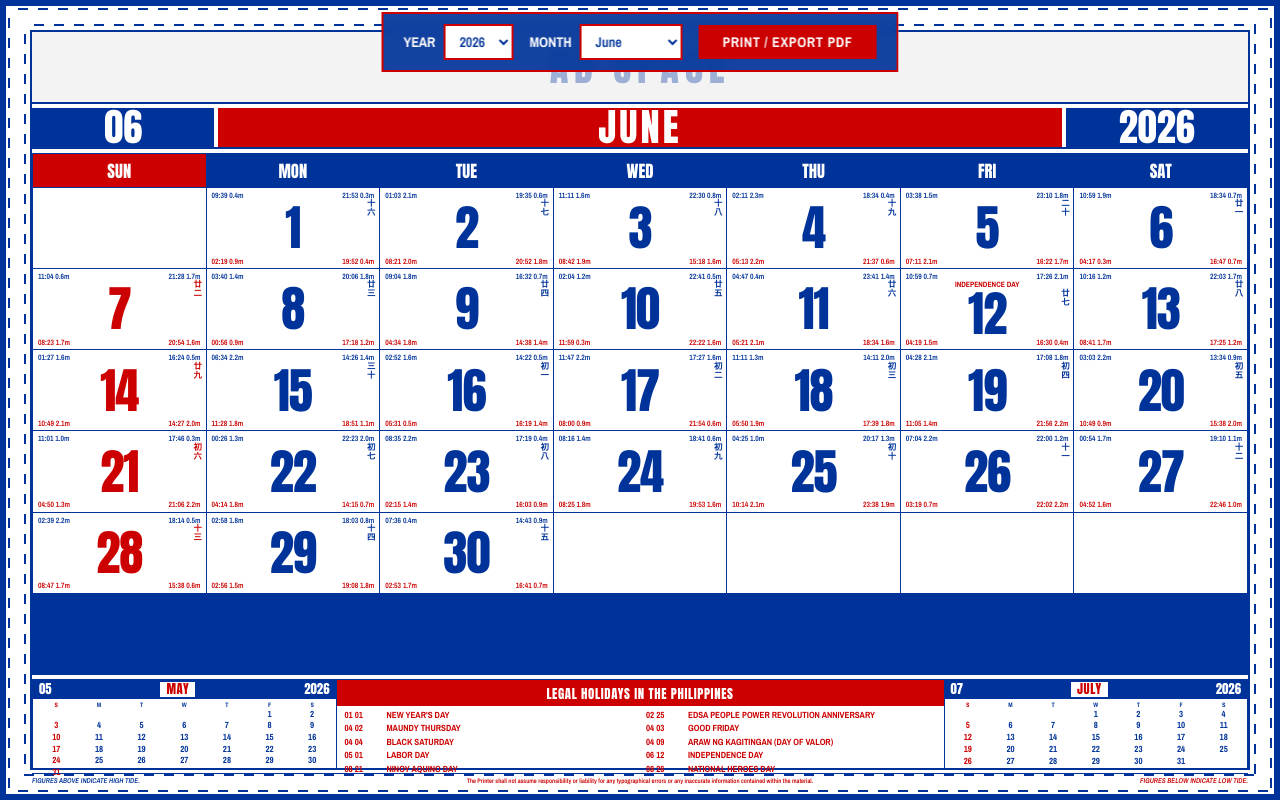
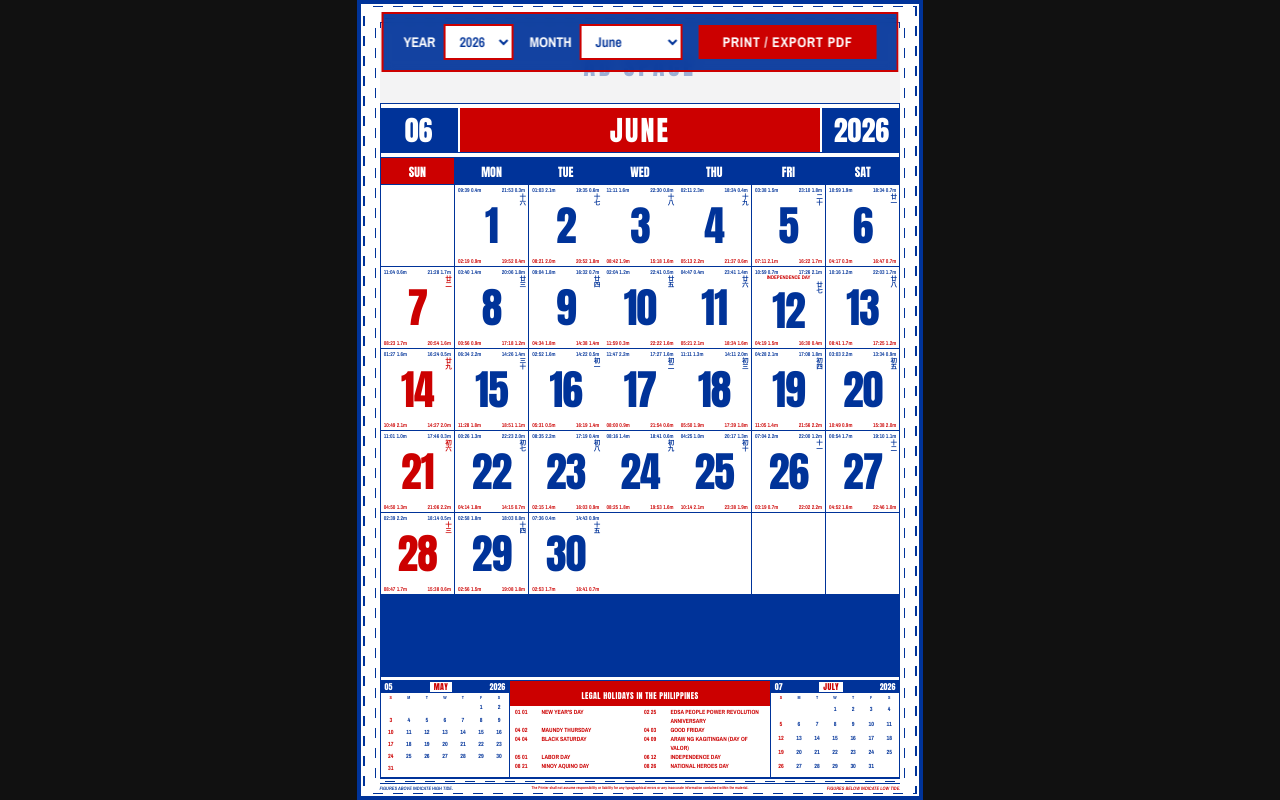
Before and after one commit to jstnphlp/calendar-generator, a React (Vite) app: page / in a window 1280 px wide. Built offline with nearby package versions, Linux system fonts and the light colour scheme.

Commit message:
feat: add CSS styles for calendar layout and print formatting

```diff
--- a/src/index.css
+++ b/src/index.css
@@ -12,14 +12,6 @@
   --font-display: "Anton", sans-serif;
   --font-body: "Archivo Narrow", sans-serif;
   --print-pad: 12mm;
-  --frame-inset: 2.5%;
-  --content-pad-top: 2.5%;
-  --content-pad-bottom: 1%;
-  --ad-h: 9.5%;
-  --banner-h: 5.5%;
-  --footer-h: 12%;
-  --disclaimer-h: 2.5%;
-  --gap: 0.5%;
 }
 
 * {
@@ -29,36 +21,41 @@
 }
 
 html, body {
-  width: 100%;
-  height: 100%;
+  width: 100vw;
+  height: 100vh;
   margin: 0;
   padding: 0;
   overflow: hidden;
+  display: flex;
+  align-items: center;
+  justify-content: center;
 }
 
 body {
   font-family: var(--font-body);
   color: #1a1c1c;
-  background: var(--surface);
+  background: #111111;
 }
 
-/* ── App Wrapper: fills viewport, no constraints ── */
+/* ── App Wrapper ── */
 .app {
   width: 100vw;
   height: 100vh;
   margin: 0;
   padding: 0;
+  display: flex;
+  align-items: center;
+  justify-content: center;
   position: relative;
-  overflow: hidden;
 }
 
-/* ── Control Panel: floating overlay ── */
+/* ── Control Panel: fixed overlay ── */
 .control-panel {
-  position: absolute;
+  position: fixed;
   top: 12px;
   left: 50%;
   transform: translateX(-50%);
-  z-index: 100;
+  z-index: 1000;
   display: flex;
   align-items: center;
   gap: 16px;
@@ -112,12 +109,11 @@ body {
   background: #a30000;
 }
 
-/* ── Calendar Preview: fills entire viewport ── */
+/* ── Calendar Preview: proportional A4 wrapper ── */
 .calendar-preview {
-  width: 100vw;
   height: 100vh;
-  margin: 0;
-  padding: 0;
+  aspect-ratio: 210 / 297;
+  overflow: hidden;
 }
 
 .calendar-page {
@@ -128,24 +124,24 @@ body {
   overflow: hidden;
 }
 
-/* ── Meander Border Frame ── */
+/* ── Meander Border Frame (scales with vh) ── */
 .border-outer {
   position: absolute;
   inset: 0;
-  border: 6px solid var(--secondary);
+  border: 0.55vh solid var(--secondary);
   pointer-events: none;
   z-index: 10;
 }
 .border-inner-white {
   position: absolute;
-  inset: 6px;
-  border: 2px solid var(--surface);
+  inset: 0.55vh;
+  border: 0.19vh solid var(--surface);
   pointer-events: none;
   z-index: 10;
 }
 .meander-1 {
   position: absolute;
-  inset: 8px;
+  inset: 0.74vh;
   pointer-events: none;
   z-index: 0;
   background-image: repeating-linear-gradient(
@@ -168,14 +164,14 @@ body {
 }
 .meander-1-fill {
   position: absolute;
-  inset: 10px;
+  inset: 0.93vh;
   background: var(--surface);
   pointer-events: none;
   z-index: 0;
 }
 .meander-2 {
   position: absolute;
-  inset: 24px;
+  inset: 2.2vh;
   pointer-events: none;
   z-index: 0;
   background-image: repeating-linear-gradient(
@@ -198,15 +194,15 @@ body {
 }
 .meander-2-fill {
   position: absolute;
-  inset: 26px;
+  inset: 2.4vh;
   background: var(--surface);
   pointer-events: none;
   z-index: 0;
 }
 .border-inner {
   position: absolute;
-  inset: 30px;
-  border: 2px solid var(--secondary);
+  inset: 2.8vh;
+  border: 0.19vh solid var(--secondary);
   pointer-events: none;
   z-index: 10;
 }
@@ -215,18 +211,18 @@ body {
 .calendar-content {
   position: relative;
   z-index: 20;
-  padding: var(--content-pad-top) var(--frame-inset) var(--content-pad-bottom);
+  padding: 3.5vh 2.8vh 1vh;
   display: flex;
   flex-direction: column;
   height: 100%;
-  gap: var(--gap);
+  gap: 0.4vh;
 }
 
 /* ── Ad Space ── */
 .ad-space {
   width: 100%;
-  height: var(--ad-h);
-  border-bottom: 2px solid var(--secondary);
+  height: 10%;
+  border-bottom: 0.19vh solid var(--secondary);
   display: flex;
   align-items: center;
   justify-content: center;
@@ -236,7 +232,7 @@ body {
 
 .ad-space span {
   font-family: var(--font-display);
-  font-size: 3vw;
+  font-size: clamp(12px, 3vh, 48px);
   color: var(--secondary);
   opacity: 0.35;
   text-transform: uppercase;
@@ -248,8 +244,8 @@ body {
   display: flex;
   align-items: stretch;
   width: 100%;
-  border-bottom: 2px solid var(--secondary);
-  height: var(--banner-h);
+  border-bottom: 0.19vh solid var(--secondary);
+  height: 6%;
   flex-shrink: 0;
 }
 
@@ -263,7 +259,7 @@ body {
 
 .month-banner-num span {
   font-family: var(--font-display);
-  font-size: 3vw;
+  font-size: clamp(14px, 3.5vh, 56px);
   font-weight: 400;
   color: var(--on-primary);
 }
@@ -274,12 +270,12 @@ body {
   display: flex;
   align-items: center;
   justify-content: center;
-  margin: 0 4px;
+  margin: 0 0.3vh;
 }
 
 .month-banner-name span {
   font-family: var(--font-display);
-  font-size: 3vw;
+  font-size: clamp(14px, 3.5vh, 56px);
   font-weight: 400;
   color: var(--on-primary);
   text-transform: uppercase;
@@ -296,7 +292,7 @@ body {
 
 .month-banner-year span {
   font-family: var(--font-display);
-  font-size: 3vw;
+  font-size: clamp(14px, 3.5vh, 56px);
   font-weight: 400;
   color: var(--on-primary);
 }
@@ -306,21 +302,21 @@ body {
   display: grid;
   grid-template-columns: repeat(7, 1fr);
   grid-template-rows: auto repeat(6, 1fr);
-  gap: 1px;
+  gap: 0.09vh;
   background: var(--secondary);
-  border: 1px solid var(--secondary);
+  border: 0.09vh solid var(--secondary);
   flex: 1;
   min-height: 0;
 }
 
 .weekday-header {
   text-align: center;
-  padding: 4px 0;
+  padding: 0.3vh 0;
 }
 
 .weekday-header span {
   font-family: var(--font-display);
-  font-size: 1.3vw;
+  font-size: clamp(8px, 1.5vh, 22px);
   font-weight: 400;
   color: var(--on-primary);
   text-transform: uppercase;
@@ -337,7 +333,7 @@ body {
 /* ── Day Cell ── */
 .day-cell {
   background: var(--surface);
-  padding: 3px;
+  padding: 0.25vh;
   display: flex;
   flex-direction: column;
   justify-content: space-between;
@@ -359,10 +355,10 @@ body {
   display: flex;
   justify-content: space-between;
   font-family: var(--font-body);
-  font-size: 0.6vw;
+  font-size: clamp(5px, 0.7vh, 10px);
   font-weight: 600;
   line-height: 1.1;
-  padding: 0 2px;
+  padding: 0 0.15vh;
   flex-shrink: 0;
 }
 
@@ -378,7 +374,7 @@ body {
 .holiday-label {
   text-align: center;
   font-family: var(--font-body);
-  font-size: 0.6vw;
+  font-size: clamp(5px, 0.65vh, 9px);
   font-weight: 700;
   color: var(--primary);
   text-transform: uppercase;
@@ -398,7 +394,7 @@ body {
 
 .day-number {
   font-family: var(--font-display);
-  font-size: 3.8vw;
+  font-size: clamp(16px, 5.2vh, 72px);
   font-weight: 400;
   line-height: 0.85;
   letter-spacing: -0.02em;
@@ -419,10 +415,10 @@ body {
 /* ── Chinese Numeral ── */
 .chinese-numeral {
   position: absolute;
-  right: 2px;
+  right: 0.15vh;
   top: 0;
   font-family: var(--font-body);
-  font-size: 0.65vw;
+  font-size: clamp(5px, 0.8vh, 11px);
   font-weight: 700;
   color: var(--secondary);
   writing-mode: vertical-rl;
@@ -437,8 +433,8 @@ body {
 /* ── Footer Section ── */
 .calendar-footer {
   display: flex;
-  border: 1px solid var(--secondary);
-  height: var(--footer-h);
+  border: 0.09vh solid var(--secondary);
+  height: 13%;
   flex-shrink: 0;
 }
 
@@ -450,11 +446,11 @@ body {
 }
 
 .mini-calendar:first-child {
-  border-right: 1px solid var(--secondary);
+  border-right: 0.09vh solid var(--secondary);
 }
 
 .mini-calendar:last-child {
-  border-left: 1px solid var(--secondary);
+  border-left: 0.09vh solid var(--secondary);
 }
 
 .mini-cal-header {
@@ -463,22 +459,22 @@ body {
   display: flex;
   justify-content: space-between;
   align-items: center;
-  padding: 2px 6px;
+  padding: 0.15vh 0.5vh;
 }
 
 .mini-cal-header span {
   font-family: var(--font-display);
-  font-size: 1vw;
+  font-size: clamp(6px, 1vh, 16px);
   line-height: 1;
 }
 
 .mini-cal-month-label {
   background: var(--on-primary);
   color: var(--primary);
-  padding: 1px 6px;
+  padding: 0.1vh 0.5vh;
   text-transform: uppercase;
   letter-spacing: 0.05em;
-  font-size: 0.8vw;
+  font-size: clamp(5px, 0.8vh, 13px);
 }
 
 .mini-cal-grid {
@@ -486,11 +482,11 @@ body {
   grid-template-columns: repeat(7, 1fr);
   text-align: center;
   flex: 1;
-  padding: 1px 2px;
+  padding: 0.1vh 0.15vh;
 }
 
 .mini-cal-weekday {
-  font-size: 0.5vw;
+  font-size: clamp(4px, 0.55vh, 8px);
   font-weight: 700;
 }
 
@@ -503,7 +499,7 @@ body {
 }
 
 .mini-cal-day {
-  font-size: 0.7vw;
+  font-size: clamp(5px, 0.75vh, 11px);
   font-weight: 700;
   line-height: 1.3;
 }
@@ -527,30 +523,30 @@ body {
   background: var(--primary);
   color: var(--on-primary);
   text-align: center;
-  padding: 2px 0;
+  padding: 0.15vh 0;
 }
 
 .holidays-header span {
   font-family: var(--font-display);
-  font-size: 1vw;
+  font-size: clamp(6px, 1vh, 16px);
   text-transform: uppercase;
   letter-spacing: 0.05em;
 }
 
 .holidays-grid {
   flex: 1;
-  padding: 3px 8px;
+  padding: 0.3vh 0.6vh;
   display: grid;
   grid-template-columns: 1fr 1fr;
-  gap: 0 12px;
+  gap: 0 1vh;
   align-content: start;
 }
 
 .holiday-item {
   display: flex;
-  gap: 4px;
+  gap: 0.3vh;
   font-family: var(--font-body);
-  font-size: 0.7vw;
+  font-size: clamp(5px, 0.75vh, 11px);
   font-weight: 700;
   line-height: 1.5;
 }
@@ -558,7 +554,7 @@ body {
 .holiday-item-date {
   color: var(--primary);
   white-space: nowrap;
-  min-width: 38px;
+  min-width: 3vh;
 }
 
 .holiday-item-name {
@@ -570,10 +566,10 @@ body {
   display: flex;
   justify-content: space-between;
   align-items: center;
-  padding: 2px 0;
-  border-top: 1px solid var(--secondary);
+  padding: 0.15vh 0;
+  border-top: 0.09vh solid var(--secondary);
   font-family: var(--font-body);
-  font-size: 0.55vw;
+  font-size: clamp(4px, 0.6vh, 9px);
   font-weight: 600;
   text-transform: uppercase;
   flex-shrink: 0;
@@ -591,10 +587,10 @@ body {
 
 .disclaimer-bar .disclaimer-text {
   color: var(--primary);
-  font-size: 0.5vw;
+  font-size: clamp(4px, 0.5vh, 8px);
   text-align: center;
   text-transform: none;
-  padding: 0 8px;
+  padding: 0 0.6vh;
 }
 
 /* ── Print Styles ── */
@@ -604,13 +600,14 @@ body {
     height: 100%;
     margin: 0 !important;
     overflow: hidden;
+    display: block;
+    background: #ffffff;
   }
 
   body {
     padding: var(--print-pad);
     box-sizing: border-box;
     height: 100vh;
-    background: #ffffff;
   }
 
   .no-print {
@@ -620,22 +617,18 @@ body {
   .app {
     width: 100%;
     height: 100%;
-    max-width: none;
-    padding: 0;
-    margin: 0;
+    display: block;
   }
 
   .calendar-preview {
     width: 100%;
     height: 100%;
+    aspect-ratio: auto;
   }
 
   .calendar-page {
     width: 100%;
     height: 100%;
-    box-shadow: none;
-    margin: 0;
-    page-break-inside: avoid;
   }
 
   .calendar-grid-wrapper,
```
